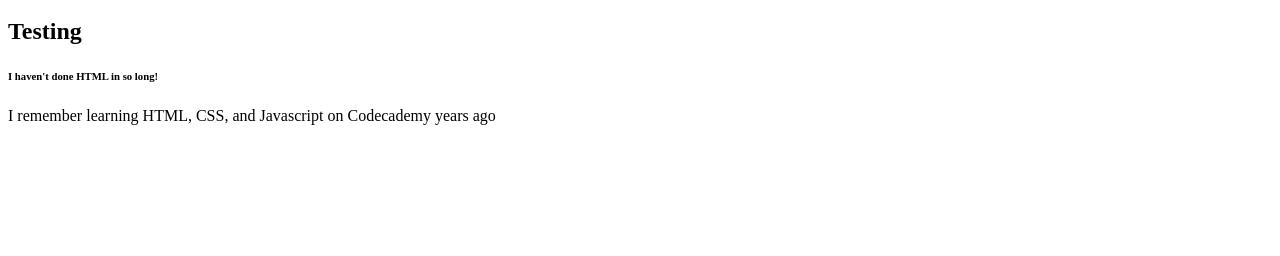
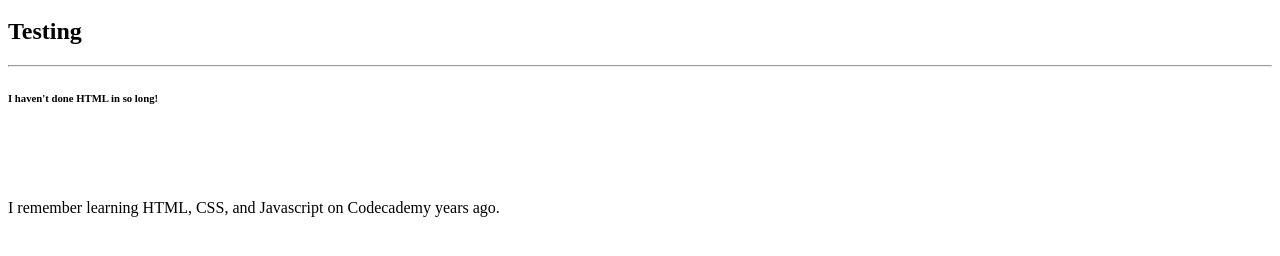
Before and after one commit to charliesolari22/charliesolari22.github.io, a plain HTML site: page index.html in a window 1280 px wide. Shown: the part 48-304 px from the top of the page. Drawn offline with Linux system fonts and the light colour scheme.

Commit message:
Update index.html

```diff
--- a/index.html
+++ b/index.html
@@ -1,4 +1,8 @@
 <h1>Charlie's website</h1>
 <h2>Testing</h2>
+<hr>
 <h6>I haven't done HTML in so long!</h6>
-<p>I remember learning HTML, CSS, and Javascript on Codecademy years ago</p>
+<br>
+<br>
+<br>
+<p>I remember learning HTML, CSS, and Javascript on Codecademy years ago.</p>
```
